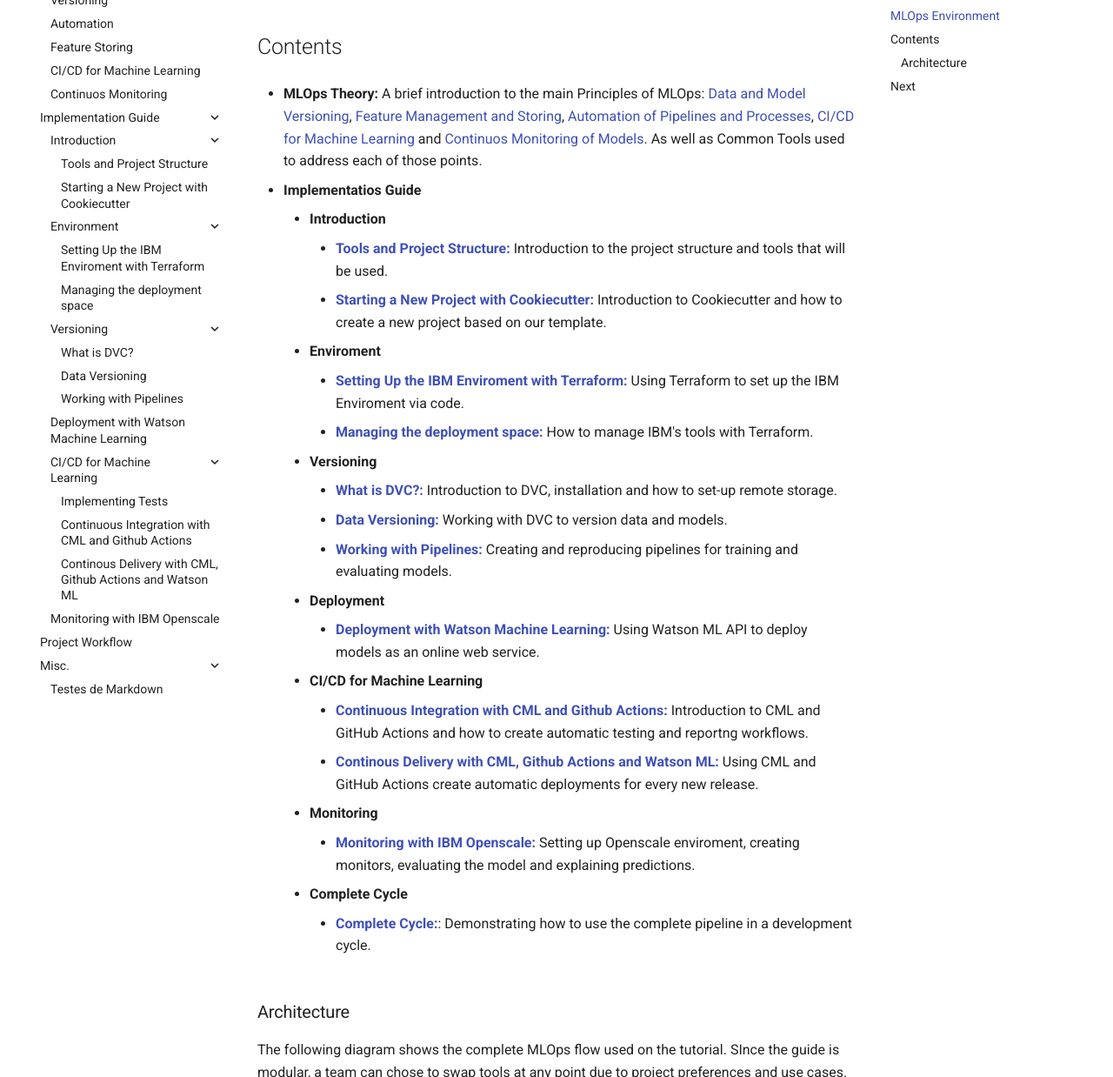
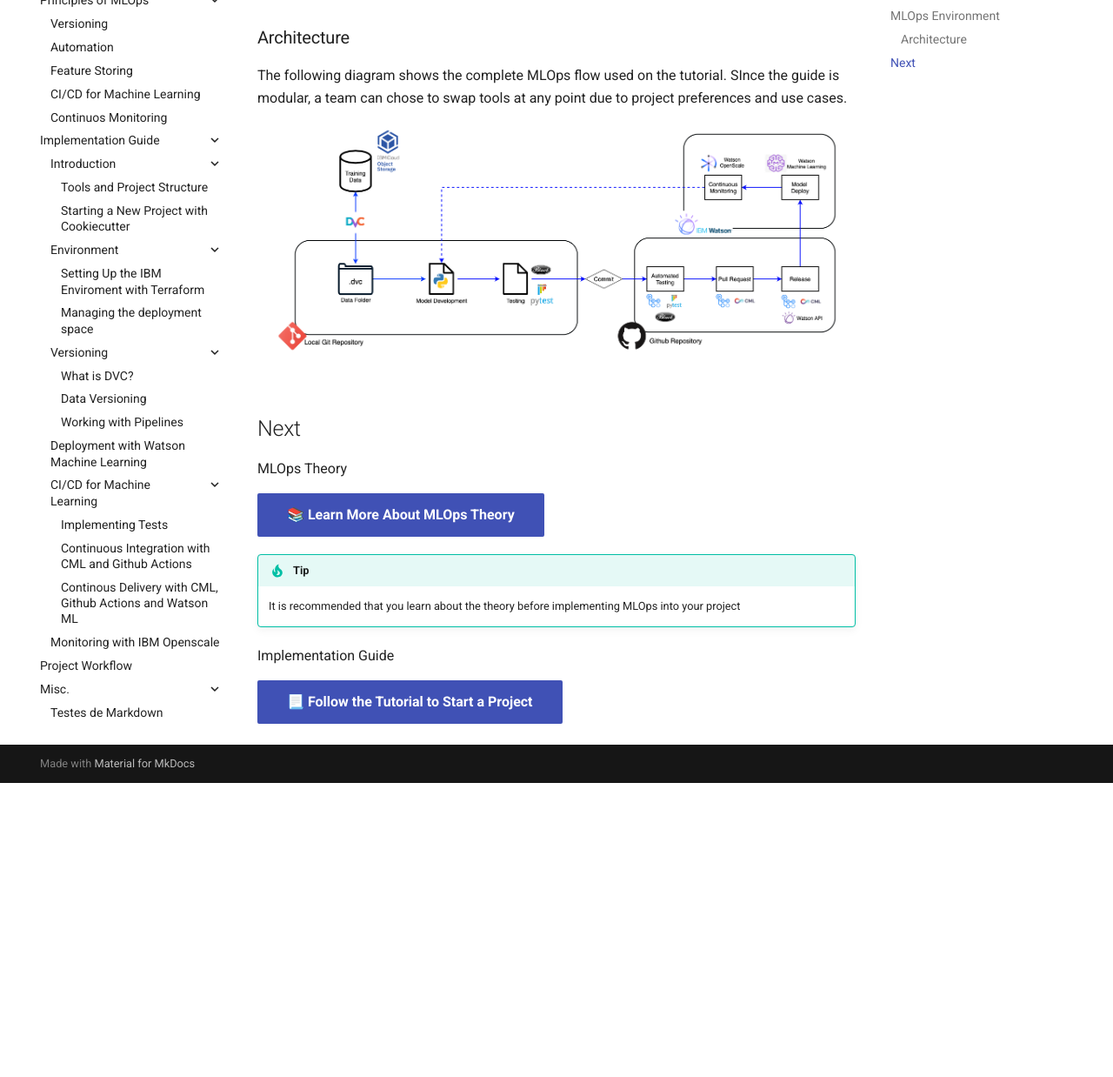
Before and after one commit to mlops-guide/mlops-guide.github.io, an MkDocs documentation site: the page built from docs/index.md, in a window 1280 px wide and 1400 px high, scrolled down 1065 px, cut to the strip 162-1400 px from the top of the window. Shown: the whole strip at 87% size. Built offline with MkDocs 1.6.1 and Material for MkDocs 9.7.7, drawn with Linux system fonts in a browser that asks for light colours; comment, search, counter and statistics services are not loaded; after the commit the page ends 2127 px from its top, so only the background shows below that.

Commit message:
adding contents page

```diff
--- a/docs/index.md
+++ b/docs/index.md
@@ -25,38 +25,6 @@
 <script id="asciicast-410111" src="https://asciinema.org/a/410111.js" async></script>
 
 
-## Contents
-
-- __MLOps Theory:__ A brief introduction to the main Principles of MLOps: [Data and Model Versioning](../MLOps/Data/), [Feature Management and Storing](../MLOps/PipelineAutomation/), [Automation of Pipelines and Processes](../MLOps/FeatureStore/),[ CI/CD for Machine Learning](../MLOps/CICDML/) and [Continuos Monitoring of Models](../MLOps/Monitoring/). As well as Common Tools used to address each of those points.
-
-- __Implementatios Guide__
-     - __Introduction__
-        - [__Tools and Project Structure:__](../Structure/project_structure/) Introduction to the project structure and tools that will be used.
-        - [__Starting a New Project with Cookiecutter:__](../Structure/starting/) Introduction to  Cookiecutter and how to create a new project based on our template.
-    - __Enviroment__
-        - [__Setting Up the IBM Enviroment with Terraform:__](../infraestrutura/Terraform/) Using Terraform to set up the IBM Enviroment via code.
-        - [__Managing the deployment space:__](../infraestrutura/Python/) How to manage IBM's tools with Terraform.
-
-    - __Versioning__
-        - [__What is DVC?:__](../Versionamento/) Introduction to DVC, installation and how to set-up remote storage.
-        - [__Data Versioning:__](../Versionamento/basic_dvc/) Working with DVC to version data and models.
-        - [__Working with Pipelines:__](../Versionamento/pipelines_dvc/) Creating and reproducing pipelines for training and evaluating models.
-
-    - __Deployment__
-        - [__Deployment with Watson Machine Learning:__](../Deployment) Using Watson ML API to deploy models as an online web service.
-
-    - __CI/CD for Machine Learning__
-        - [__Continuous Integration with CML and Github Actions:__](../CICD/cml_testing/) Introduction to CML and GitHub Actions and how to create automatic testing and reportng workflows.
-        - [__Continous Delivery with CML, Github Actions and Watson ML:__](../CICD/cml_deploy/) Using CML and GitHub Actions create automatic deployments for every new release.
-
-    - __Monitoring__
-        - [__Monitoring with IBM Openscale:__](../Openscale) Setting up Openscale enviroment, creating monitors, evaluating the model and explaining predictions.
-
-    - __Complete Cycle__
-        - [__Complete Cycle:__](../Openscale): Demonstrating how to use the complete pipeline in a development cycle.
-
-
-
 ### Architecture
 The following diagram shows the complete MLOps flow used on the tutorial. SInce the guide is modular, a team can chose to swap tools at any point due to project preferences and use cases.
 <img src="./assets/DiagramMLOPs.png" alt="drawing" />
--- a/mkdocs.yml
+++ b/mkdocs.yml
@@ -46,6 +46,7 @@
 
 nav:
     - Home: 'index.md'
+    - Contents: 'glossary.md'
     - Principles of MLOps:
       - 'MLOps/Data/index.md'
       - 'MLOps/PipelineAutomation/index.md'
```
Also changed, not shown: docs/glossary.md (added, +32 -0 lines).
